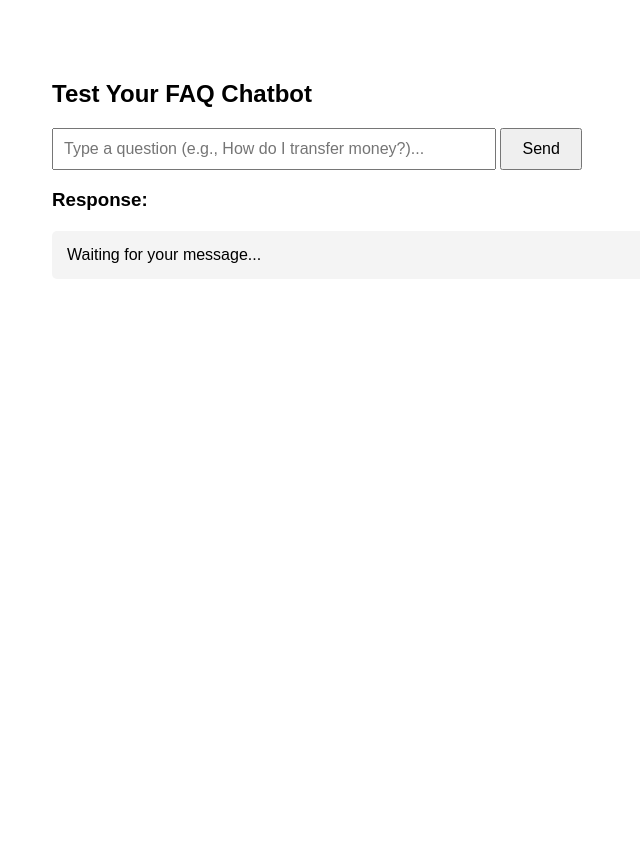
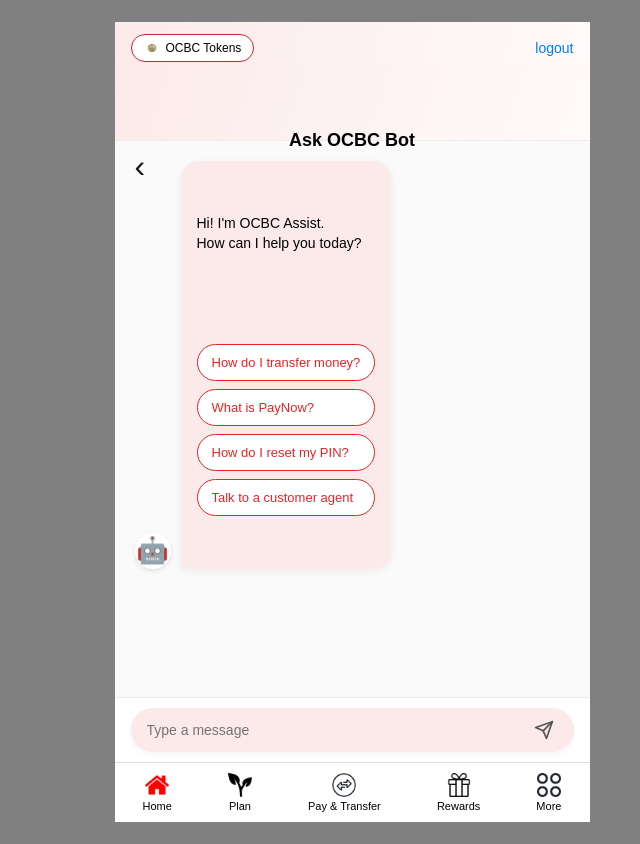
Before and after one commit to ka1-tgd/FSDP-Project, a website: page public/html/aiChatbot.html in a window 1280 px wide. Shown: the whole page, without its empty margins (288-928 px from the left). Before the commit the page ends 800 px from the top, so only its background shows below. Drawn offline with Linux system fonts and the light colour scheme.

Commit message:
aiChatbot frontend created

```diff
--- /dev/null
+++ b/public/css/aiChatbot.css
@@ -0,0 +1,251 @@
+* {
+    box-sizing: border-box;
+    margin: 0;
+    padding: 0;
+    font-family: Arial, Helvetica, sans-serif;
+}
+
+body {
+    background-color: #808080;
+    color: #000000;
+    min-height: 100vh;
+}
+
+.phone-screen {
+    width: 100%;
+    max-width: 475px;
+    min-height: 100vh;
+    margin: 0 auto;
+    background-color: #ffffff;
+    position: relative;
+    display: flex;
+    flex-direction: column;
+    overflow: hidden;
+}
+
+/* Top Bar (Matched with teammates' ocbcHome.html) */
+.top-bar {
+    display: flex;
+    justify-content: space-between;
+    align-items: center;
+    padding: 12px 16px 0;
+    background: linear-gradient(110deg, #fceaea 0%, #fffafa 100%);
+}
+
+.token-button {
+    display: flex;
+    align-items: center;
+    gap: 6px;
+    padding: 5px 12px;
+    background: #ffffff;
+    border: 1px solid #d91f26;
+    border-radius: 16px;
+    font-size: 12px;
+    cursor: pointer;
+}
+
+.token-icon {
+    width: 16px;
+    height: 16px;
+    object-fit: contain;
+}
+
+.logout-link {
+    background: none;
+    border: none;
+    color: #007aff;
+    font-size: 14px;
+    cursor: pointer;
+    text-decoration: none;
+}
+
+/* Header */
+.header {
+    height: 70px;
+    position: relative;
+    display: flex;
+    justify-content: center;
+    align-items: center;
+    background: linear-gradient(110deg, #fceaea 0%, #fffafa 100%);
+    border-bottom: 1px solid #eee;
+}
+
+.header h1 {
+    font-size: 18px;
+    font-weight: bold;
+}
+
+.back-button {
+    position: absolute;
+    left: 20px;
+    background: none;
+    border: none;
+    font-size: 32px;
+    text-decoration: none;
+    color: #171717;
+    line-height: 1;
+}
+
+/* Chat Container */
+.chat-container {
+    flex: 1;
+    overflow-y: auto;
+    padding: 20px;
+    display: flex;
+    flex-direction: column;
+    gap: 16px;
+    background-color: #fafafa;
+    padding-bottom: 100px;
+}
+
+.message-row {
+    display: flex;
+    align-items: flex-end;
+    gap: 10px;
+    max-width: 85%;
+}
+
+.bot-row {
+    align-self: flex-start;
+}
+
+.user-row {
+    align-self: flex-end;
+    flex-direction: row-reverse;
+}
+
+.avatar {
+    font-size: 26px;
+    background: #fff;
+    border-radius: 50%;
+    width: 36px;
+    height: 36px;
+    display: flex;
+    align-items: center;
+    justify-content: center;
+    box-shadow: 0 2px 5px rgba(0,0,0,0.1);
+    flex-shrink: 0;
+}
+
+.user-avatar img {
+    width: 100%;
+    height: 100%;
+    object-fit: cover;
+    border-radius: 50%;
+}
+
+/* Chat Bubbles */
+.chat-bubble {
+    padding: 14px 16px;
+    border-radius: 18px;
+    font-size: 14px;
+    line-height: 1.4;
+    box-shadow: 0 2px 8px rgba(0,0,0,0.06);
+    white-space: pre-wrap;
+}
+
+.bot-bubble {
+    background-color: #fceaea;
+    color: #000;
+    border-bottom-left-radius: 4px;
+}
+
+.user-bubble {
+    background-color: #fceaea;
+    color: #000;
+    border-bottom-right-radius: 4px;
+}
+
+/* Quick Suggestion Chips */
+.quick-chips {
+    display: flex;
+    flex-direction: column;
+    gap: 8px;
+    margin-top: 12px;
+}
+
+.chip {
+    background-color: #ffffff;
+    border: 1px solid #e52525;
+    color: #e52525;
+    padding: 10px 14px;
+    border-radius: 20px;
+    font-size: 13px;
+    text-align: left;
+    cursor: pointer;
+    transition: background 0.2s;
+}
+
+.chip:hover {
+    background-color: #fff5f5;
+}
+
+/* Bottom Input Bar */
+.chat-input-section {
+    position: absolute;
+    bottom: 60px;
+    left: 0;
+    right: 0;
+    padding: 10px 16px;
+    background: #ffffff;
+    border-top: 1px solid #eaeaea;
+}
+
+.input-pill-box {
+    display: flex;
+    align-items: center;
+    background: #fceaea;
+    border-radius: 25px;
+    padding: 8px 16px;
+    box-shadow: 0 2px 6px rgba(0,0,0,0.05);
+}
+
+.input-pill-box input {
+    flex: 1;
+    border: none;
+    background: transparent;
+    outline: none;
+    font-size: 14px;
+    color: #000;
+}
+
+.send-icon-btn {
+    background: none;
+    border: none;
+    cursor: pointer;
+    display: flex;
+    align-items: center;
+    justify-content: center;
+    padding: 4px;
+}
+
+/* Bottom Navigation */
+.bottom-nav {
+    position: absolute;
+    bottom: 0;
+    left: 0;
+    right: 0;
+    height: 60px;
+    display: flex;
+    justify-content: space-around;
+    align-items: center;
+    background-color: #ffffff;
+    border-top: 1px solid #dddddd;
+    z-index: 10;
+}
+
+.nav-item {
+    display: flex;
+    flex-direction: column;
+    align-items: center;
+    gap: 3px;
+    text-decoration: none;
+    color: #000000;
+    font-size: 11px;
+}
+
+.nav-icon {
+    width: 24px;
+    height: 24px;
+    object-fit: contain;
+}
--- a/public/html/aiChatbot.html
+++ b/public/html/aiChatbot.html
@@ -2,68 +2,98 @@
 <html lang="en">
 <head>
     <meta charset="UTF-8">
-    <title>FAQ Chatbot Tester</title>
-    <style>
-        body { font-family: Arial, sans-serif; max-width: 600px; margin: 40px auto; padding: 20px; }
-        input { width: 70%; padding: 10px; font-size: 16px; }
-        button { padding: 10px 20px; font-size: 16px; cursor: pointer; }
-        #result { margin-top: 20px; background: #f4f4f4; padding: 15px; border-radius: 5px; white-space: pre-wrap; }
-    </style>
+    <meta name="viewport" content="width=device-width, initial-scale=1.0">
+    <title>Ask OCBC Bot</title>
+    <!-- Matching your teammates' stylesheet order -->
+    <link rel="stylesheet" href="../css/paynow.css">
+    <link rel="stylesheet" href="../css/aiChatbot.css">
 </head>
-<body>
+<body data-page="aiChatbot">
 
-    <h2>Test Your FAQ Chatbot</h2>
-    <input type="text" id="messageInput" placeholder="Type a question (e.g., How do I transfer money?)..." onkeydown="if(event.key === 'Enter') sendMessage()">
-    <button onclick="sendMessage()">Send</button>
+    <div class="phone-screen chatbot-page">
 
-    <h3>Response:</h3>
-    <div id="result">Waiting for your message...</div>
+        <!-- Top bar matching ocbcHome.html -->
+        <div class="top-bar">
+            <button class="token-button" type="button">
+                <img src="../images/ocbc-token.png" alt="" class="token-icon">
+                OCBC Tokens
+            </button>
+            <button class="logout-link" type="button">logout</button>
+        </div>
 
-    <script>
-        async function sendMessage() {
-            const messageInput = document.getElementById('messageInput');
-            const message = messageInput.value.trim();
-            const resultDiv = document.getElementById('result');
+        <!-- Header matching your teammates' design -->
+        <header class="header">
+            <a href="ocbcHome.html" class="back-button" aria-label="Go back">‹</a>
+            <h1>Ask OCBC Bot</h1>
+        </header>
 
-            if (!message) {
-                alert('Please type a message first!');
-                return;
-            }
+        <!-- Chat Container -->
+        <div class="chat-container" id="chatContainer">
 
-            resultDiv.innerText = "Thinking...";
+            <!-- Initial Bot Greeting -->
+            <div class="message-row bot-row">
+                <div class="avatar bot-avatar">🤖</div>
+                <div class="chat-bubble bot-bubble">
+                    <p>Hi! I'm OCBC Assist.<br>How can I help you today?</p>
 
-            try {
-                // FIXED: Pointing to the new /api/chatbot route
-                const response = await fetch('/api/chatbot', {
-                    method: 'POST',
-                    headers: {
-                        'Content-Type': 'application/json'
-                    },
-                    body: JSON.stringify({ message: message })
-                });
+                    <!-- Quick Suggestion Pills -->
+                    <div class="quick-chips">
+                        <button type="button" class="chip" onclick="sendPreset('How do I transfer money?')">How do I transfer money?</button>
+                        <button type="button" class="chip" onclick="sendPreset('What is PayNow?')">What is PayNow?</button>
+                        <button type="button" class="chip" onclick="sendPreset('How do I reset my PIN?')">How do I reset my PIN?</button>
+                        <button type="button" class="chip" onclick="sendPreset('Talk to a customer agent')">Talk to a customer agent</button>
+                    </div>
+                </div>
+            </div>
 
-                const data = await response.json();
+        </div>
 
-                if (data.success) {
-                    // Display the direct reply from Gemini/Database
-                    let output = `${data.reply}\n`;
+        <!-- Bottom Input Bar -->
+        <div class="chat-input-section">
+            <div class="input-pill-box">
+                <input
+                    type="text"
+                    id="messageInput"
+                    placeholder="Type a message"
+                    autocomplete="off"
+                    onkeydown="if(event.key === 'Enter') sendMessage()"
+                >
+                <button type="button" class="send-icon-btn" onclick="sendMessage()" aria-label="Send">
+                    <svg width="20" height="20" viewBox="0 0 24 24" fill="none" stroke="#555" stroke-width="2" stroke-linecap="round" stroke-linejoin="round">
+                        <line x1="22" y1="2" x2="11" y2="13"></line>
+                        <polygon points="22 2 15 22 11 13 2 9 22 2"></polygon>
+                    </svg>
+                </button>
+            </div>
+        </div>
 
-                    // Optional: If you want to see which question matched under the hood
-                    if (data.matchedQuestion) {
-                        output += `\n[Matched FAQ Question: "${data.matchedQuestion}"]`;
-                    }
+        <!-- Bottom Navigation matching ocbcHome.html -->
+        <nav class="bottom-nav">
+            <a href="ocbcHome.html" class="nav-item">
+                <img src="../images/house-red.png" alt="" class="nav-icon">
+                <span>Home</span>
+            </a>
+            <a href="plan.html" class="nav-item">
+                <img src="../images/plan.png" alt="" class="nav-icon">
+                <span>Plan</span>
+            </a>
+            <a href="paynowSent.html" class="nav-item">
+                <img src="../images/pay-transfer.png" alt="" class="nav-icon">
+                <span>Pay &amp; Transfer</span>
+            </a>
+            <a href="rewards.html" class="nav-item">
+                <img src="../images/gift.png" alt="" class="nav-icon">
+                <span>Rewards</span>
+            </a>
+            <a href="more.html" class="nav-item">
+                <img src="../images/more.png" alt="" class="nav-icon">
+                <span>More</span>
+            </a>
+        </nav>
 
-                    resultDiv.innerText = output;
-                } else {
-                    resultDiv.innerText = "Error: " + (data.error || JSON.stringify(data));
-                }
+    </div>
 
-            } catch (error) {
-                console.error('Error:', error);
-                resultDiv.innerText = "Failed to connect to the server.";
-            }
-        }
-    </script>
-
+    <!-- Frontend JavaScript Logic -->
+    <script src="../scripts/aiChatbot.js"></script>
 </body>
 </html>
--- /dev/null
+++ b/public/scripts/aiChatbot.js
@@ -0,0 +1,95 @@
+const chatContainer = document.getElementById('chatContainer');
+const messageInput = document.getElementById('messageInput');
+
+// Function triggered when user clicks a preset chip
+function sendPreset(text) {
+    messageInput.value = text;
+    sendMessage();
+}
+
+// Main function to send message to backend
+async function sendMessage() {
+    const text = messageInput.value.trim();
+    if (!text) return;
+
+    // 1. Append User Message to UI
+    appendMessage(text, 'user');
+    messageInput.value = '';
+
+    // 2. Show "Thinking..." temporary bot bubble
+    const loadingId = appendMessage("Thinking...", 'bot');
+
+    try {
+        // 3. Call your working backend endpoint
+        const response = await fetch('/api/chatbot', {
+            method: 'POST',
+            headers: {
+                'Content-Type': 'application/json'
+            },
+            body: JSON.stringify({ message: text })
+        });
+
+        const data = await response.json();
+
+        // Remove loading bubble
+        removeMessage(loadingId);
+
+        if (data.success) {
+            // Display Gemini & Database conversational reply
+            appendMessage(data.reply, 'bot');
+        } else {
+            appendMessage("Sorry, I encountered an error processing your request.", 'bot');
+        }
+
+    } catch (error) {
+        console.error('Error:', error);
+        removeMessage(loadingId);
+        appendMessage("Failed to connect to the server.", 'bot');
+    }
+}
+
+// Helper to append messages dynamically
+function appendMessage(text, sender) {
+    const messageId = 'msg-' + Date.now() + Math.random();
+    const row = document.createElement('div');
+    row.className = `message-row ${sender === 'user' ? 'user-row' : 'bot-row'}`;
+    row.id = messageId;
+
+    if (sender === 'bot') {
+        const avatar = document.createElement('div');
+        avatar.className = 'avatar bot-avatar';
+        avatar.innerText = 'OCBC';
+        row.appendChild(avatar);
+    } else {
+        // User avatar using john.png from the parallel /images folder
+        const avatar = document.createElement('div');
+        avatar.className = 'avatar user-avatar';
+
+        const img = document.createElement('img');
+        img.src = '../images/john.png';
+        img.alt = 'User';
+        img.style.width = '100%';
+        img.style.height = '100%';
+        img.style.objectFit = 'cover';
+        img.style.borderRadius = '50%';
+
+        avatar.appendChild(img);
+        row.appendChild(avatar);
+    }
+
+    const bubble = document.createElement('div');
+    bubble.className = `chat-bubble ${sender === 'user' ? 'user-bubble' : 'bot-bubble'}`;
+    bubble.innerText = text;
+    row.appendChild(bubble);
+
+    chatContainer.appendChild(row);
+    chatContainer.scrollTop = chatContainer.scrollHeight;
+
+    return messageId;
+}
+
+// Helper to remove temporary loading messages
+function removeMessage(id) {
+    const el = document.getElementById(id);
+    if (el) el.remove();
+}
```
Also changed, not shown: public/images/Chatbot_Avatar.jpg (added).
